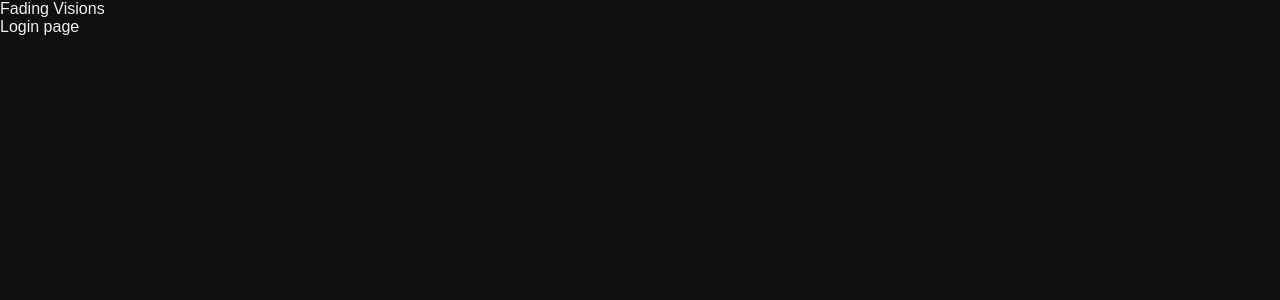
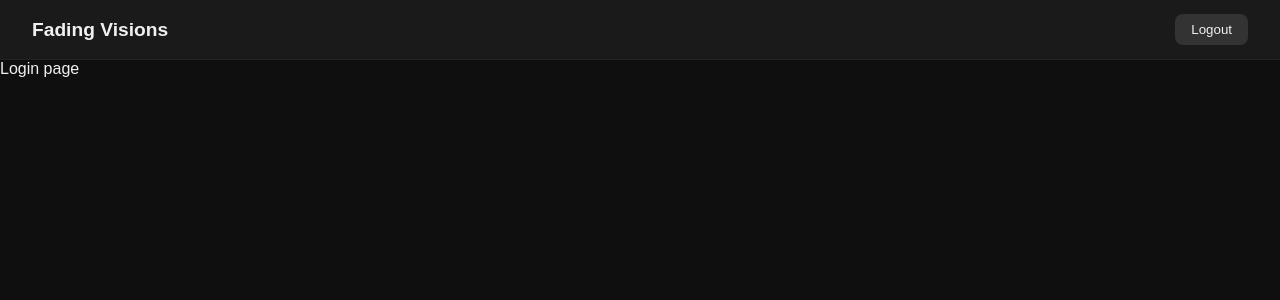
Before and after one commit to dylanmckay04/FadingVisionsAPI, a React (Vite) app in the folder frontend/: page /login in a window 1280 px wide. Shown: the top 300 px of the page. Built offline with nearby package versions, Linux system fonts and the light colour scheme; sample sign-in values are in the browser's storage.

Commit message:
Update Navbar

```diff
--- a/frontend/src/components/Navbar.jsx
+++ b/frontend/src/components/Navbar.jsx
@@ -1,5 +1,50 @@
+import { Link, useNavigate } from "react-router-dom";
+
 function Navbar() {
-    return <nav>Fading Visions</nav>;
+    const navigate = useNavigate();
+    const token = localStorage.getItem("token");
+
+    function handleLogout() {
+        localStorage.removeItem("token");
+        navigate("/login");
+    }
+
+    return (
+        <nav style={styles.nav}>
+            <Link to="/galleries" style={styles.brand}>Fading Visions</Link>
+            {token && (
+                <button onClick={handleLogout} style={styles.button}>
+                    Logout
+                </button>
+            )}
+        </nav>
+    );
 }
 
+const styles = {
+    nav: {
+        display: "flex",
+        justifyContent: "space-between",
+        alignItems: "center",
+        padding: "1rem 2rem",
+        background: "#1a1a1a",
+        borderBottom: "1px solid #222",
+        height: "60px",
+    },
+    brand: {
+        fontSize: "1.2rem",
+        fontWeight: "bold",
+        color: "#f0f0f0",
+        textDecoration: "none",
+    },
+    button: {
+        padding: "0.5rem 1rem",
+        borderRadius: "8px",
+        border: "none",
+        background: "#333",
+        color: "#f0f0f0",
+        cursor: "pointer",
+    },
+};
+
 export default Navbar;
```
